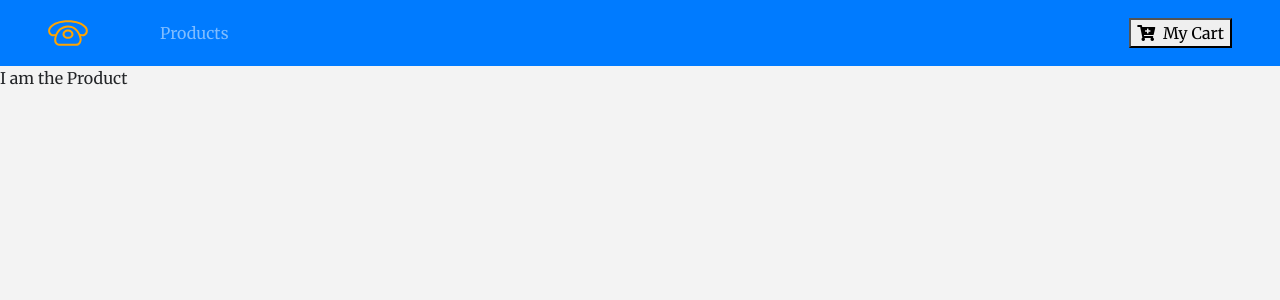
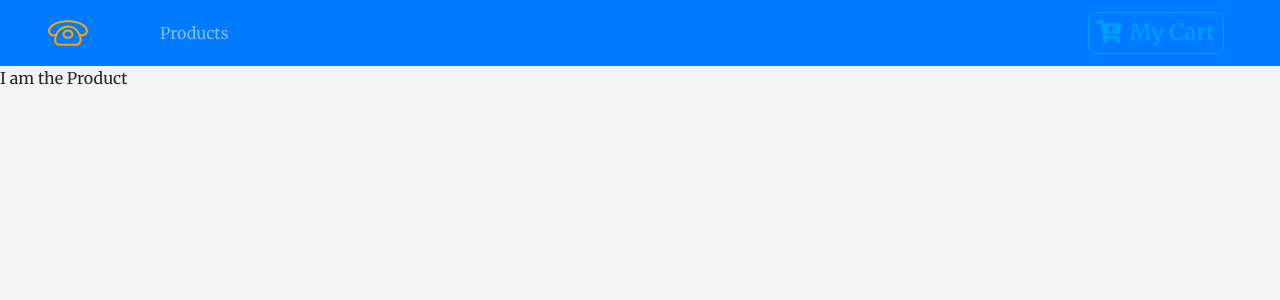
Before and after one commit to kamalyadav11/Online-Mobile-Store, a React (Create React App) app: page / in a window 1280 px wide. Shown: the top 300 px of the page. Built offline with nearby package versions, Linux system fonts and the light colour scheme; a web font is replaced by a local one.

Commit message:
styled cart button

```diff
--- a/src/components/Navbar.js
+++ b/src/components/Navbar.js
@@ -32,4 +32,20 @@
 
 const ButtonContainer = styled.button`
   text-transform: capitalize;
+  font-size: 1.4rem;
+  background: transparent;
+  border: 0.05rem solid var(--lightBlue);
+  color: var(--lightBlue);
+  border-radius: 0.5rem;
+  padding: 0.2rem 0.5rem;
+  cursor: pointer;
+  margin: 0.2rem 0.5rem 0.2rem 0;
+  transition: all 0.5s ease-in-out;
+  &:hover {
+    background: var(--lightBlue);
+    color: var(--mainBlue);
+  }
+  &:focus {
+    outline: none;
+  }
 `;
```
